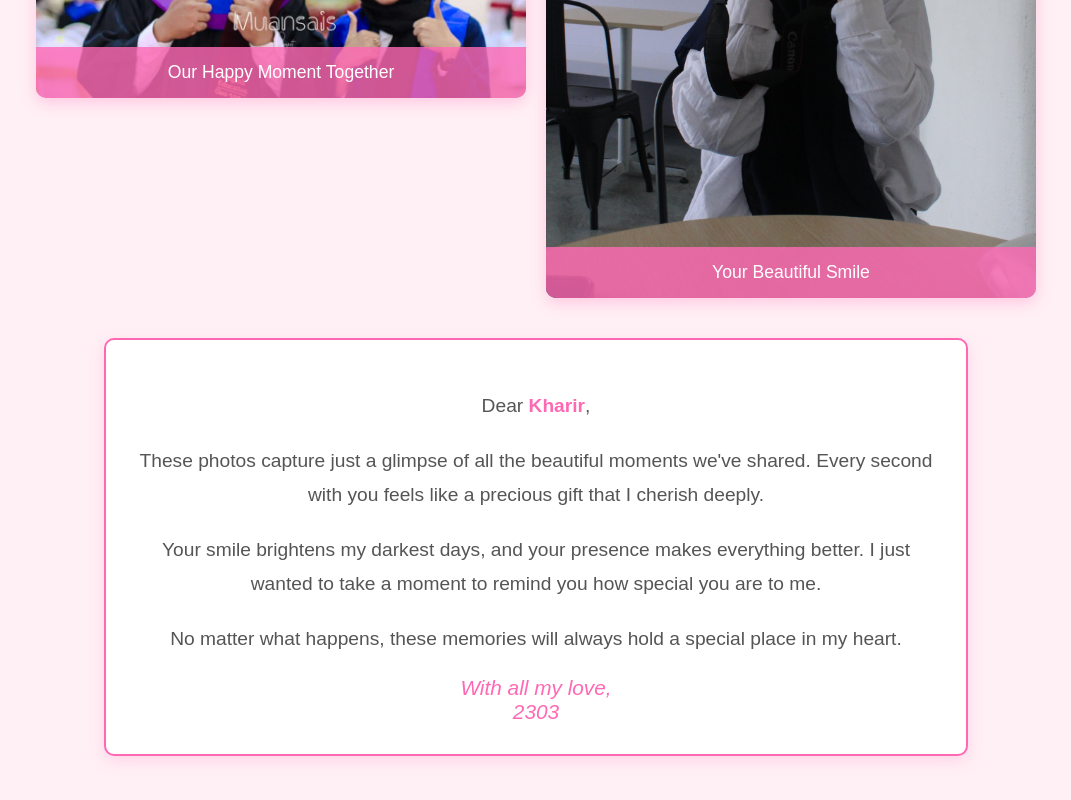
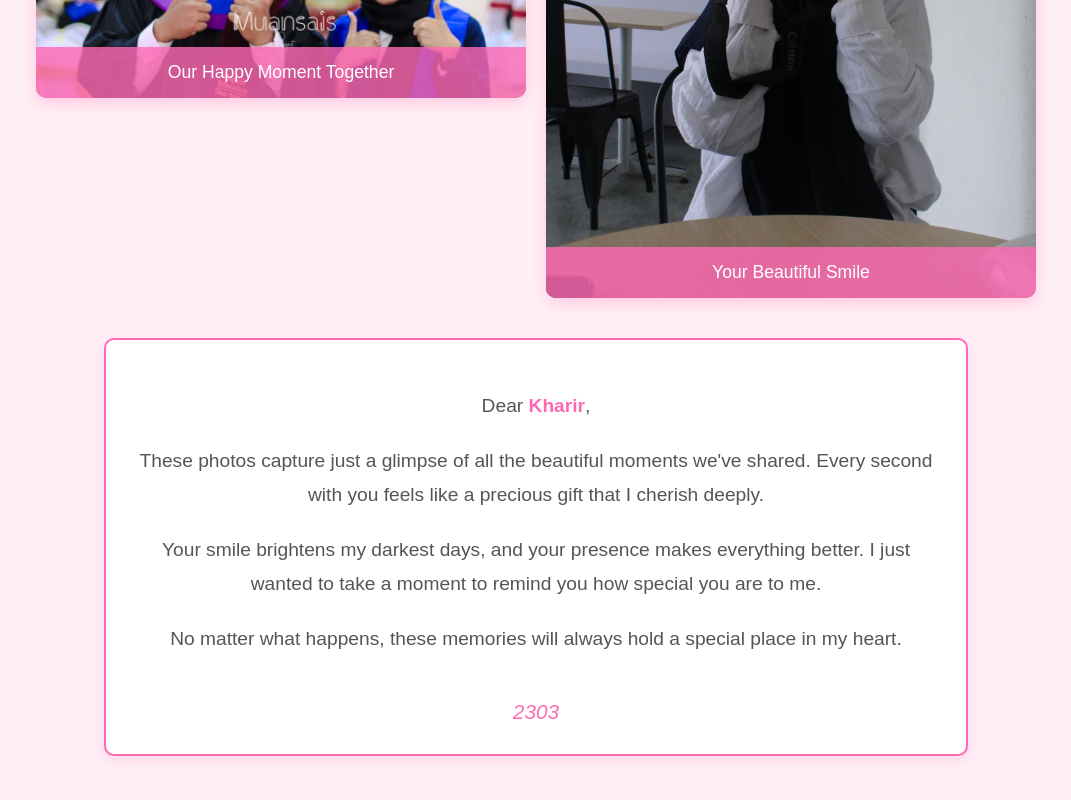
Before and after one commit to eppoteck/HBD-KHARIR, a plain HTML site: page page4.html in a window 1280 px wide. Shown: the part 424-1224 px from the top of the page, without its empty margins (104-1175 px from the left). Drawn offline with Linux system fonts and the light colour scheme.

Commit message:
Update page4.html

```diff
--- a/page4.html
+++ b/page4.html
@@ -140,7 +140,7 @@
             <p>These photos capture just a glimpse of all the beautiful moments we've shared. Every second with you feels like a precious gift that I cherish deeply.</p>
             <p>Your smile brightens my darkest days, and your presence makes everything better. I just wanted to take a moment to remind you how special you are to me.</p>
             <p>No matter what happens, these memories will always hold a special place in my heart.</p>
-            <div class="signature">With all my love,<br>2303</div>
+            <div class="signature"><br>2303</div>
         </div>
     </div>
 </body>
```
